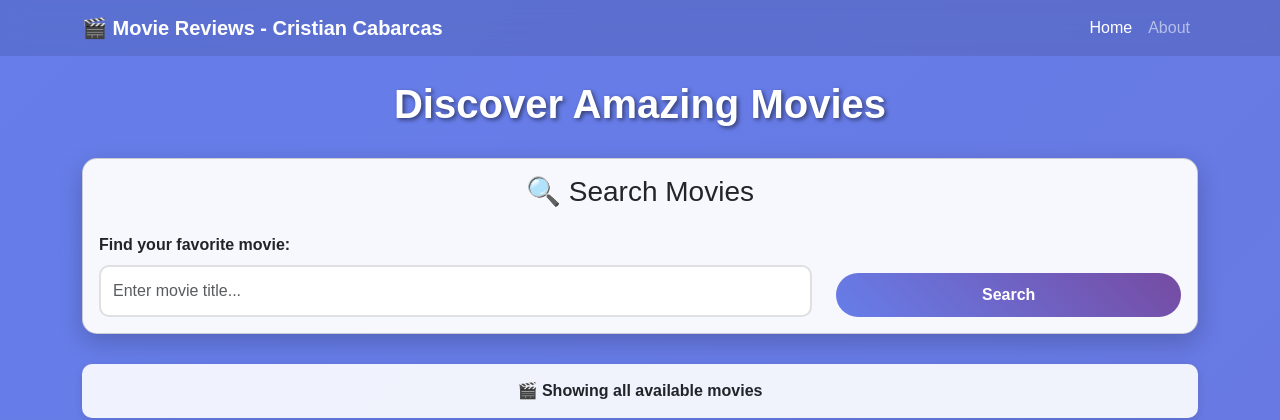
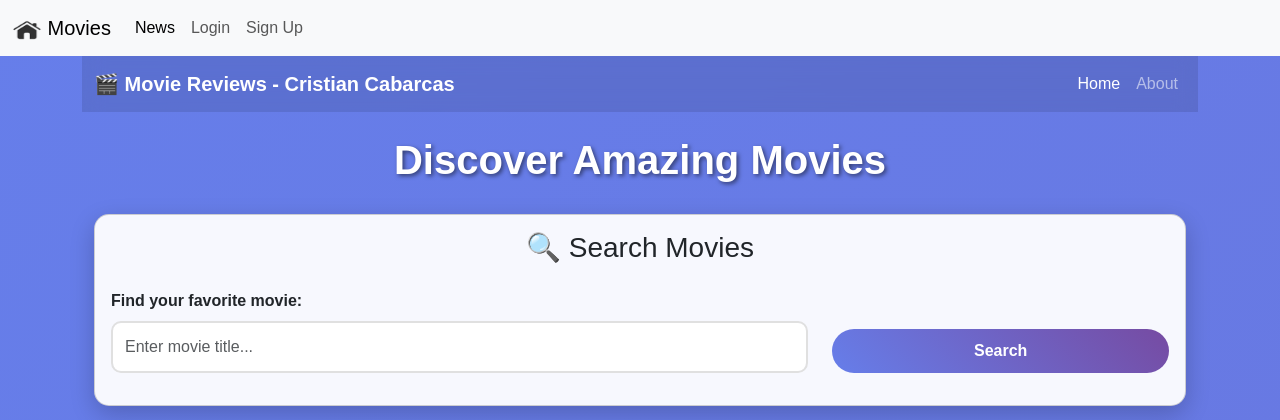
Before and after one commit to Cccabarcal/Taller1, a Django app: page / in a window 1280 px wide. Shown: the top 420 px of the page. Run offline with Django 5.2, Linux system fonts and the light colour scheme; data comes from the database, SQL or seed files in the repository.

Commit message:
barra and home logo

```diff
--- a/movie/templates/home.html
+++ b/movie/templates/home.html
@@ -1,24 +1,17 @@
-<!DOCTYPE html>
-<html lang="es">
-<head>
-    <link href="https://cdn.jsdelivr.net/npm/bootstrap@5.3.7/dist/css/bootstrap.min.css" rel="stylesheet" integrity="sha384-LN+7fdVzj6u52u30Kp6M/trliBMCMKTyK833zpbD+pXdCLuTusPj697FH4R/5mcr" crossorigin="anonymous">
-    <meta charset="UTF-8">
-    <meta name="viewport" content="width=device-width, initial-scale=1.0">
-    <title>Home - Movie Reviews </title>
+{% extends 'base.html' %}
+{% block content %}
 <style>
     body {
         background: linear-gradient(135deg, #667eea 0%, #764ba2 100%);
         min-height: 100vh;
         font-family: 'Arial', sans-serif;
     }
-
     .main-title {
         color: white;
         text-shadow: 2px 2px 4px rgba(0,0,0,0.5);
         margin-bottom: 30px;
         font-weight: bold;
     }
-
     .search-card {
         background: rgba(255, 255, 255, 0.95);
         border-radius: 15px;
@@ -26,7 +19,6 @@
         backdrop-filter: blur(10px);
         margin-bottom: 30px;
     }
-
     .movie-card {
         background: white;
         border-radius: 12px;
@@ -35,18 +27,15 @@
         overflow: hidden;
         margin-bottom: 20px;
     }
-
     .movie-card:hover {
         transform: translateY(-5px);
         box-shadow: 0 10px 25px rgba(0,0,0,0.2);
     }
-
     .movie-image {
         width: 100%;
         height: 300px;
         object-fit: cover;
     }
-
     .search-btn {
         background: linear-gradient(45deg, #667eea, #764ba2);
         border: none;
@@ -56,35 +45,29 @@
         font-weight: bold;
         transition: all 0.3s ease;
     }
-
     .search-btn:hover {
         transform: translateY(-2px);
         box-shadow: 0 5px 15px rgba(0,0,0,0.3);
     }
-
     .search-input {
         border-radius: 10px;
         border: 2px solid #e0e0e0;
         padding: 12px;
         transition: border-color 0.3s ease;
     }
-
     .search-input:focus {
         border-color: #667eea;
         box-shadow: 0 0 0 0.2rem rgba(102, 126, 234, 0.25);
     }
-
     .movie-title {
         color: #333;
         font-weight: bold;
         margin-bottom: 10px;
     }
-
     .movie-director {
         color: #666;
         font-style: italic;
     }
-
     .movie-link {
         background: linear-gradient(45deg, #ff6b6b, #ee5a24);
         color: white;
@@ -95,13 +78,11 @@
         transition: all 0.3s ease;
         font-size: 0.9rem;
     }
-
     .movie-link:hover {
         color: white;
         transform: translateY(-2px);
         box-shadow: 0 5px 10px rgba(0,0,0,0.2);
     }
-
     .search-info {
         background: rgba(255, 255, 255, 0.9);
         padding: 15px;
@@ -110,8 +91,7 @@
         box-shadow: 0 3px 10px rgba(0,0,0,0.1);
     }
 </style>
-</head>
-<body>
+
 <nav class="navbar navbar-expand-lg navbar-dark" style="background: rgba(0,0,0,0.1); backdrop-filter: blur(10px);">
     <div class="container">
         <a class="navbar-brand fw-bold" href="/">🎬 Movie Reviews - Cristian Cabarcas</a>
@@ -124,7 +104,6 @@
 
 <div class="container mt-4">
     <h1 class="text-center main-title">Discover Amazing Movies</h1>
-
     <div class="card search-card">
         <div class="card-body">
             <h3 class="card-title text-center mb-4">🔍 Search Movies</h3>
@@ -190,5 +169,5 @@
 </div>
 
 <script src="https://cdn.jsdelivr.net/npm/bootstrap@5.3.7/dist/js/bootstrap.bundle.min.js" integrity="sha384-YvpcrYf0tY3lHB60NNkmXc5s9fDVZLESaAA55NDzOxhy9GkcIdslK1eN7N6jIeHz" crossorigin="anonymous"></script>
-</body>
-</html>
+{% endblock %}
+        }
--- a/moviereviews/templates/base.html
+++ b/moviereviews/templates/base.html
@@ -1,6 +1,36 @@
 <head>
  <link href="https://cdn.jsdelivr.net/npm/bootstrap@5.3.7/dist/css/bootstrap.min.css" rel="stylesheet" integrity="sha384-LN+7fdVzj6u52u30Kp6M/trliBMCMKTyK833zpbD+pXdCLuTusPj697FH4R/5mcr" crossorigin="anonymous">
+ <script src="https://cdn.jsdelivr.net/npm/bootstrap@5.3.7/dist/js/bootstrap.bundle.min.js" integrity="sha384-YvpcrYf0tY3lHB60NNkmXc5s9fDVZLESaAA55NDzOxhy9GkcIdslK1eN7N6jIeHz" crossorigin="anonymous"></script>
 </head>
+
+<nav class="navbar navbar-expand-lg bg-body-tertiary">
+  <div class="container-fluid">
+    <a class="navbar-brand" href="{% url 'home' %}">
+      {% load static %}
+      <img src="{% static 'images/home.png' %}" alt="Home" width="30" height="24" class="d-inline-block align-text-top" />
+      Movies
+    </a>
+    <button class="navbar-toggler" type="button" data-bs-toggle="collapse" data-bs-target="#navbarSupportedContent" aria-controls="navbarSupportedContent" aria-expanded="false" aria-label="Toggle navigation">
+      <span class="navbar-toggler-icon"></span>
+    </button>
+    <div class="collapse navbar-collapse" id="navbarSupportedContent">
+      <ul class="navbar-nav me-auto mb-2 mb-lg-0">
+        <li class="nav-item">
+          <a class="nav-link active" aria-current="page" href="{% url 'news' %}">News</a>
+        </li>
+        <li class="nav-item">
+          <a class="nav-link" href="#">Login</a>
+        </li>
+        <li class="nav-item">
+          <a class="nav-link" href="#">Sign Up</a>
+        </li>
+      </ul>
+    </div>
+  </div>
+</nav>
+
+
+
 
 <div class="container">
   {% block content %}
--- a/moviereviews/urls.py
+++ b/moviereviews/urls.py
@@ -24,9 +24,10 @@ from django.conf.urls.static import static
 from django.urls import path, include
 urlpatterns = [
     path('admin/', admin.site.urls),
-    path('', movieViews.home),
+    path('', movieViews.home, name='home'),
     path('about/', movieViews.about),
     path('news/', include('news.urls')),
+
 ]
 
 
--- a/news/templates/news.html
+++ b/news/templates/news.html
@@ -1,6 +1,9 @@
 <head>
     <link href="https://cdn.jsdelivr.net/npm/bootstrap@5.3.7/dist/css/bootstrap.min.css" rel="stylesheet" integrity="sha384-LN+7fdVzj6u52u30Kp6M/trliBMCMKTyK833zpbD+pXdCLuTusPj697FH4R/5mcr" crossorigin="anonymous">
 </head>
+{% extends 'base.html' %}
+{% block content %}
+
 <div class="container">
     {% for news in newss %}
     <div class="card mb-3" style="max-width: 540px;">
@@ -18,3 +21,5 @@
     <p>No hay noticias disponibles.</p>
     {% endfor %}
 </div>
+
+{% endblock content %}
```
Also changed, not shown: movie/templates/about.html (+4 -10 lines), moviereviews/settings.py (+10 -2 lines), moviereviews/static/images/home.png (added). Lines whose indentation alone changed are shown as unchanged.
